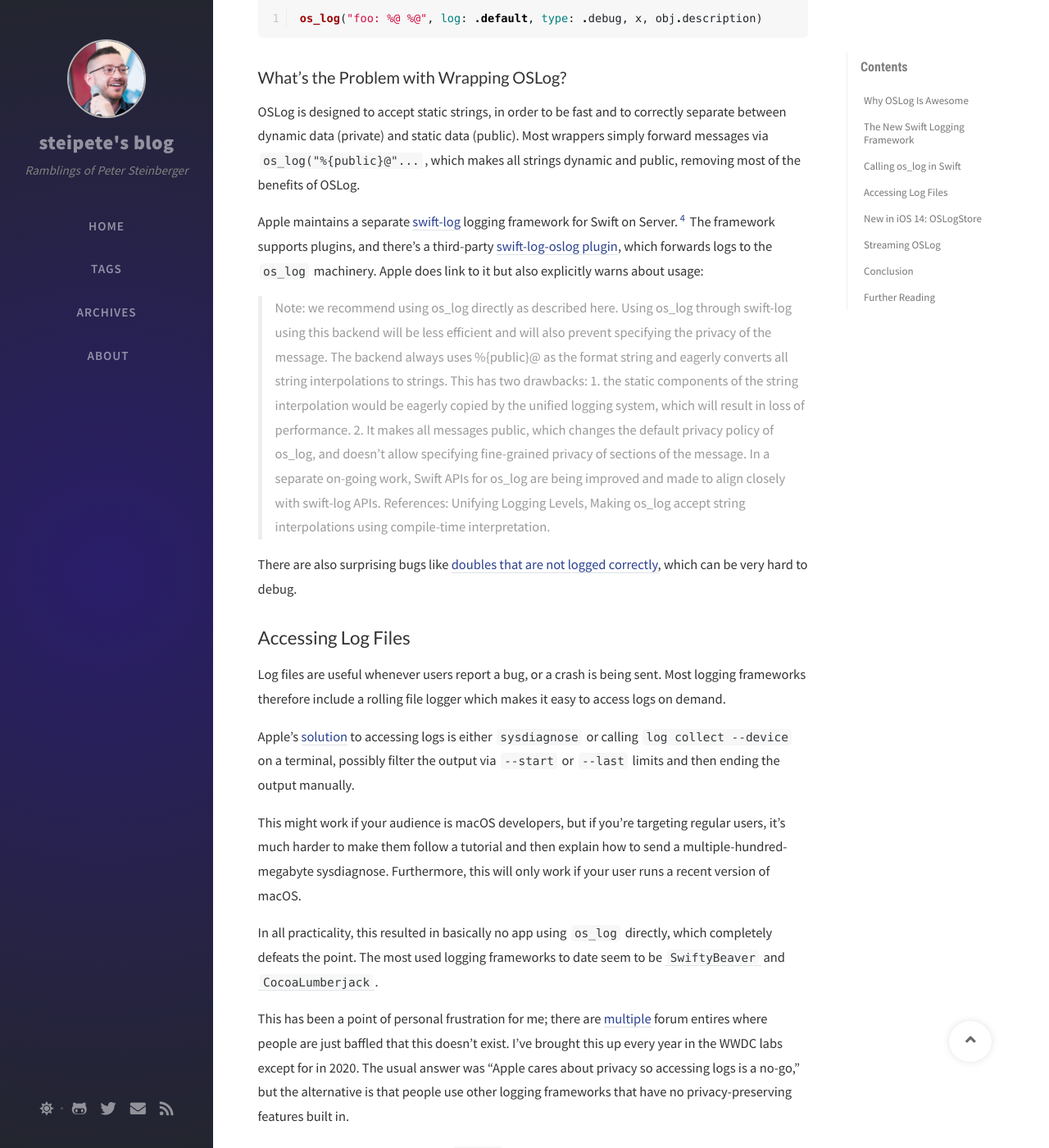
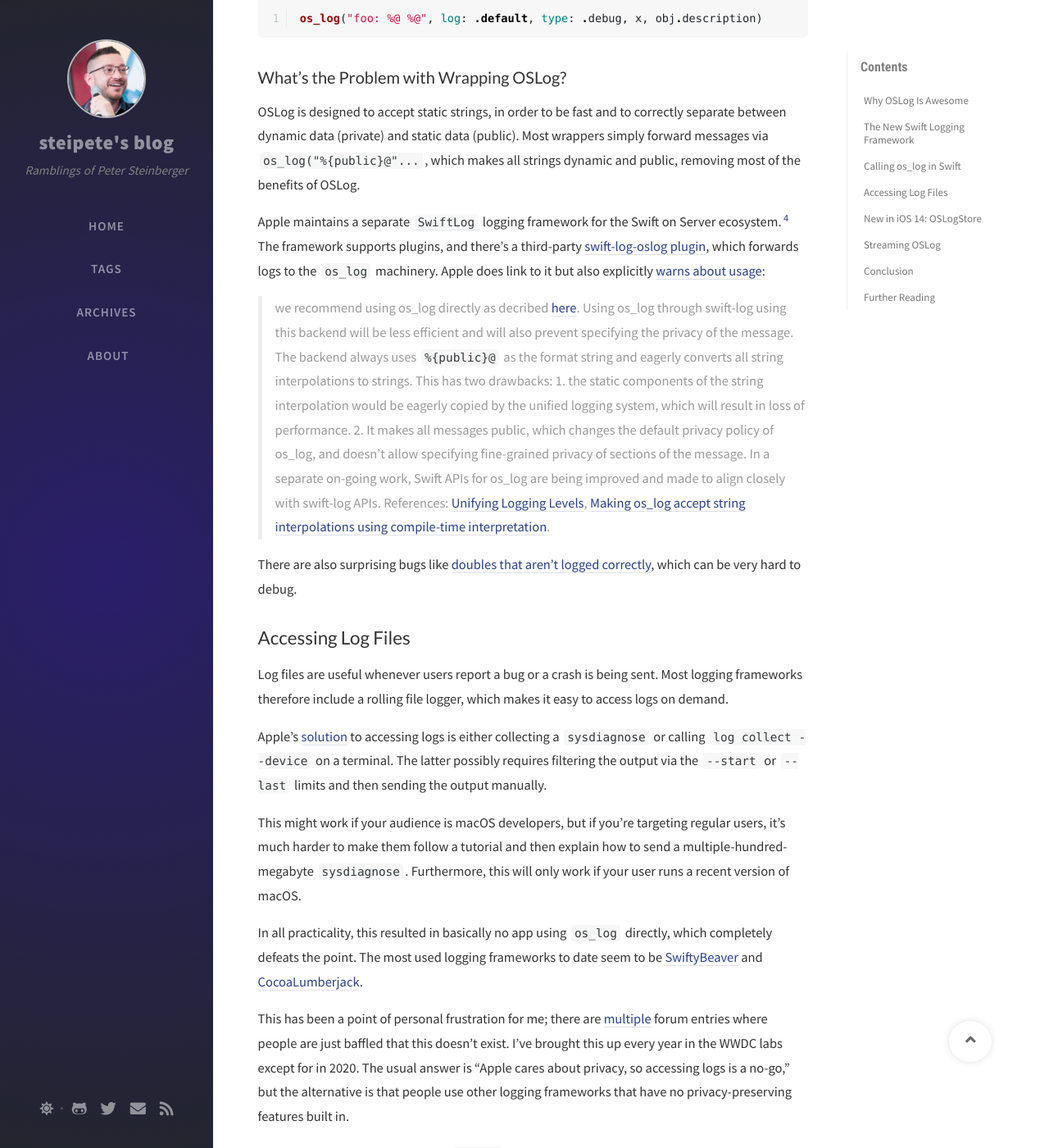
Before and after one commit to steipete/steipete.com, a Jekyll site: the page built from _posts/2020-08-22-logging-in-swift.md, in a window 1280 px wide and 1400 px high, scrolled down 1669 px. Shown: the whole window at 82% size. Built offline with Jekyll 4.4.1, drawn with Linux system fonts in a browser that asks for light colours; nearby versions of some CDN libraries; comment, search, counter and statistics services are not loaded; some of the changed text lies outside the part shown.

Commit message:
Another read

````diff
--- a/_posts/2020-08-22-logging-in-swift.md
+++ b/_posts/2020-08-22-logging-in-swift.md
@@ -17,16 +17,16 @@ With iOS 14, Apple improved the built-in logging framework and added many missin
 
 Every developer uses some form of logging, be it `NSLog` in Objective-C or `print` in Swift. These helpers are convenient, but they don’t scale — there’s no concept to classify messages.
 
-Apple [introduced os_log](https://developer.apple.com/documentation/os/os_log) with iOS 10 and macOS 10.12 in an attempt to provide a better universal logging system.[^7] It supersedes the ageing ASL (Apple System Logger) and comes with features expected from a modern logging system:
+Apple [introduced `os_log`](https://developer.apple.com/documentation/os/os_log) with iOS 10 and macOS 10.12 in an attempt to provide a better universal logging system.[^7] It supersedes the ageing Apple System Logger (ASL) and comes with features expected from a modern logging system:
 
-- **Categorization and filtering** — Log levels and grouping via subsystem and category.
+- **Categorization and Filtering** — Log levels and grouping via subsystem and category.
 - **Privacy** — Dynamic strings, collections, and arrays are replaced to preserve personally identifiable information. This can be overridden on a per-parameter basis.
 - **Usability** — The logging information collects calling information for you, and it’s integrated into the system via `Console.app` and the log command line tool. If activity tracing is used, logs are automatically correlated.
-- **Performance** — Logs are stored extremely efficiently and all system log is in once place.
+- **Performance** — Logs are stored extremely efficiently and all system logs are in one place.
 
-You might have already stumbled over the log, as you now need a third breakpoint when investigating where a log messages is coming from: Next to `NSLog` and `CFLog`, you now need a breakpoint to `_os_log_impl`.
+You might have already stumbled over the log, as you now need a third breakpoint when investigating where a log message is coming from: Next to `NSLog` and `CFLog`, you now need a breakpoint to `_os_log_impl`.
 
-[^7]: This post doesn’t address `os_signpost`, `os_trace`, and `os_activity` — all of which amazing features that fit into the logging concept and that you should be using.
+[^7]: This post doesn’t address `os_signpost`, `os_trace`, and `os_activity` — all of which are amazing features that fit into the logging concept and that you should be using.
 
 ## The New Swift Logging Framework
 
@@ -55,76 +55,76 @@ The compiler complains right away:
 
 > Cannot convert value of type 'String' to expected argument type 'StaticString'
 
-`os_log` requires the use of an Obj-C style format strings for performance and security reasons.[^4] At the same time, Apple also strongly recommends to avoid wrapping os_log. So there’s really no way around using the following syntax:
+`os_log` requires the use of Objective-C style format strings for performance and security reasons.[^4] At the same time, Apple also strongly recommends to avoid wrapping `os_log`. So there’s really no way around using the following syntax:
 
 ```swift
 os_log("foo: %@ %@", log: .default, type: .debug, x, obj.description)
 ```
 
-[^4]: It’s fairly easy to cause undefined behavior with NSLog, where Swift string interpolation and Swift format specifiers are mixed. There’s a [great example of this on Stack Overflow](https://stackoverflow.com/a/53025803/83160). `os_log` also supports a few special identifiers that aren’t part of NSString, so it’s not exactly the same.
+[^4]: It’s fairly easy to cause undefined behavior with NSLog when Swift string interpolation and Swift format specifiers are mixed. There’s a [great example of this on Stack Overflow](https://stackoverflow.com/a/53025803/83160). `os_log` also supports a few special identifiers that aren’t part of NSString, so it’s not exactly the same.
 
 ### What’s the Problem with Wrapping OSLog?
 
 OSLog is designed to accept static strings, in order to be fast and to correctly separate between dynamic data (private) and static data (public). Most wrappers simply forward messages via `os_log("%{public}@"...`, which makes all strings dynamic and public, removing most of the benefits of OSLog.
 
-Apple maintains a separate [swift-log](https://github.com/apple/swift-log) logging framework for Swift on Server.[^8] The framework supports plugins, and there’s a third-party [swift-log-oslog plugin](https://github.com/chrisaljoudi/swift-log-oslog), which forwards logs to the `os_log` machinery. Apple does link to it but also explicitly warns about usage:
+Apple maintains a separate [`SwiftLog`](https://github.com/apple/swift-log) logging framework for the Swift on Server ecosystem.[^8] The framework supports plugins, and there’s a third-party [swift-log-oslog plugin](https://github.com/chrisaljoudi/swift-log-oslog), which forwards logs to the `os_log` machinery. Apple does link to it but also explicitly [warns about usage](https://github.com/apple/swift-log#selecting-a-logging-backend-implementation-applications-only):
 
-[^8]: There are efforts underway to try to unify or at least better align the two logging frameworks. See the Swift Forum [Logging levels for Swift’s server-side logging APIs and new os_log APIs](https://forums.swift.org/t/logging-levels-for-swifts-server-side-logging-apis-and-new-os-log-apis/20365).
+[^8]: There are efforts underway to try to unify or at least better align the two logging frameworks. See [Logging levels for Swift’s server-side logging APIs and new os_log APIs](https://forums.swift.org/t/logging-levels-for-swifts-server-side-logging-apis-and-new-os-log-apis/20365) in the Swift Forums.
 
->Note: we recommend using os_log directly as described here. Using os_log through swift-log using this backend will be less efficient and will also prevent specifying the privacy of the message. The backend always uses %{public}@ as the format string and eagerly converts all string interpolations to strings. This has two drawbacks: 1. the static components of the string interpolation would be eagerly copied by the unified logging system, which will result in loss of performance. 2. It makes all messages public, which changes the default privacy policy of os_log, and doesn’t allow specifying fine-grained privacy of sections of the message. In a separate on-going work, Swift APIs for os_log are being improved and made to align closely with swift-log APIs. References: Unifying Logging Levels, Making os_log accept string interpolations using compile-time interpretation.
+>we recommend using os_log directly as decribed [here](https://developer.apple.com/documentation/os/logging). Using os_log through swift-log using this backend will be less efficient and will also prevent specifying the privacy of the message. The backend always uses `%{public}@` as the format string and eagerly converts all string interpolations to strings. This has two drawbacks: 1. the static components of the string interpolation would be eagerly copied by the unified logging system, which will result in loss of performance. 2. It makes all messages public, which changes the default privacy policy of os_log, and doesn’t allow specifying fine-grained privacy of sections of the message. In a separate on-going work, Swift APIs for os_log are being improved and made to align closely with swift-log APIs. References: [Unifying Logging Levels](https://forums.swift.org/t/custom-string-interpolation-and-compile-time-interpretation-applied-to-logging/18799), [Making os_log accept string interpolations using compile-time interpretation](https://forums.swift.org/t/logging-levels-for-swifts-server-side-logging-apis-and-new-os-log-apis/20365).
 
-There are also surprising bugs like [doubles that are not logged correctly](https://stackoverflow.com/questions/50937765/why-does-wrapping-os-log-cause-doubles-to-not-be-logged-correctly), which can be very hard to debug.
+There are also surprising bugs like [doubles that aren’t logged correctly](https://stackoverflow.com/questions/50937765/why-does-wrapping-os-log-cause-doubles-to-not-be-logged-correctly), which can be very hard to debug.
 
 ## Accessing Log Files
 
-Log files are useful whenever users report a bug, or a crash is being sent. Most logging frameworks therefore include a rolling file logger which makes it easy to access logs on demand.
+Log files are useful whenever users report a bug or a crash is being sent. Most logging frameworks therefore include a rolling file logger, which makes it easy to access logs on demand.
 
-Apple’s [solution](https://developer.apple.com/forums/thread/650843?answerId=616460022) to accessing logs is either `sysdiagnose` or calling `log collect --device` on a terminal, possibly filter the output via `--start` or `--last` limits and then ending the output manually.
+Apple’s [solution](https://developer.apple.com/forums/thread/650843?answerId=616460022) to accessing logs is either collecting a `sysdiagnose` or calling `log collect --device` on a terminal. The latter possibly requires filtering the output via the `--start` or `--last` limits and then sending the output manually.
 
-This might work if your audience is macOS developers, but if you’re targeting regular users, it’s much harder to make them follow a tutorial and then explain how to send a multiple-hundred-megabyte sysdiagnose. Furthermore, this will only work if your user runs a recent version of macOS.
+This might work if your audience is macOS developers, but if you’re targeting regular users, it’s much harder to make them follow a tutorial and then explain how to send a multiple-hundred-megabyte `sysdiagnose`. Furthermore, this will only work if your user runs a recent version of macOS.
 
-In all practicality, this resulted in basically no app using `os_log` directly, which completely defeats the point. The most used logging frameworks to date seem to be [`SwiftyBeaver`](https://github.com/SwiftyBeaver/SwiftyBeaver) and [`CocoaLumberjack`](https://github.com/CocoaLumberjack/CocoaLumberjack).
+In all practicality, this resulted in basically no app using `os_log` directly, which completely defeats the point. The most used logging frameworks to date seem to be [SwiftyBeaver](https://github.com/SwiftyBeaver/SwiftyBeaver) and [CocoaLumberjack](https://github.com/CocoaLumberjack/CocoaLumberjack).
 
-This has been a point of personal frustration for me; there are [multiple](https://developer.apple.com/forums/thread/66984) forum entires where people are just baffled that this doesn’t exist. I’ve brought this up every year in the WWDC labs except for in 2020. The usual answer was “Apple cares about privacy so accessing logs is a no-go,” but the alternative is that people use other logging frameworks that have no privacy-preserving features built in.
+This has been a point of personal frustration for me; there are [multiple](https://developer.apple.com/forums/thread/66984) forum entries where people are just baffled that this doesn’t exist. I’ve brought this up every year in the WWDC labs except for in 2020. The usual answer is “Apple cares about privacy, so accessing logs is a no-go,” but the alternative is that people use other logging frameworks that have no privacy-preserving features built in.
 
-At [PSPDFKit](https://pspdfkit.com/), we tried switching to `os_log` but hit the same issues: our customers depend on [a custom log handler](https://pspdfkit.com/guides/ios/current/features/logging/#custom-log-handler) that integrates our log messages with their infrastructure. To date, this can be done with OSLog only using SPI.
+At [PSPDFKit](https://pspdfkit.com/), we tried switching to `os_log` but hit the same issues: Our customers depend on [a custom log handler](https://pspdfkit.com/guides/ios/current/features/logging/#custom-log-handler) that integrates our log messages with their infrastructure. To date, this can be done with OSLog only using SPI.
 
 ## New in iOS 14: OSLogStore
 
-With [`OSLogStore`](https://developer.apple.com/documentation/oslog/oslogstore), Apple added API to access the log archive programmatically. It allows accessing `OSLogEntryLog`, which contains all the log information you possibly ever need.
+With [`OSLogStore`](https://developer.apple.com/documentation/oslog/oslogstore), Apple added API to access the log archive programmatically. It allows accessing `OSLogEntryLog`, which contains all the log information you’ll possibly ever need.
 
 The new store access is available for all platform versions of 2020. It’s the missing piece in the `os_log` story that finally will get us the best of both worlds. Let’s look at how this works:
 
 ```swift
 func getLogEntries() throws -> [OSLogEntryLog] {
-    // Open the log store
+    // Open the log store.
     let logStore = try OSLogStore(scope: .currentProcessIdentifier)
 
-    // Get all logs from the last hour
+    // Get all the logs from the last hour.
     let oneHourAgo = logStore.position(date: Date().addingTimeInterval(-3600))
 
     // Fetch log objects.
     let allEntries = try logStore.getEntries(at: oneHourAgo)
 
-    // Filter log to be relevant for our specific subsystem
-    // and remove other elements (signposts etc)
+    // Filter the log to be relevant for our specific subsystem
+    // and remove other elements (signposts, etc).
     return allEntries
         .compactMap { $0 as? OSLogEntryLog }
         .filter { $0.subsystem == subsystem }
 }
 ```
 
-The code is fairly straightforward, however, the above version has various issues. It works on macOS but doesn’t work on iOS.
+The code is fairly straightforward; however, the above version has various issues. It works on macOS but doesn’t work on iOS.
 
 ### Swift Overlay Issues
 
-Apple forgot to add the Swift overlay shims on iOS, so we need to use some tricks to access the Obj-C enumerator ([FB8518476](https://openradar.appspot.com/FB8518476)).
+Apple forgot to add the Swift overlay shims on iOS, so we need to use some tricks to access the Objective-C enumerator ([FB8518476](https://openradar.appspot.com/FB8518476)):
 
 ```swift
 #if os(macOS)
     let allEntries = try logStore.getEntries(at: oneHourAgo)
 #else
-    // FB8518476: The Swift shims for for the entries enumerator are missing.
+    // FB8518476: The Swift shims for the entries enumerator are missing.
     let allEntries = try Array(logStore.__entriesEnumerator(position: oneHourAgo, predicate: nil))
 #endif
 ```
@@ -133,7 +133,7 @@ Since the non-sugared version also works on macOS, it’s not necessary to do an
 
 ### Predicate Issues
 
-The next issue is that the entries enumerator has a built-in way of filtering via the predicate. However, this doesn’t seem to work ([FB8518539](https://openradar.appspot.com/FB8518539)).
+The next issue is that the entries enumerator has a built-in way of filtering via the predicate. However, this doesn’t seem to work ([FB8518539](https://openradar.appspot.com/FB8518539)):
 
 ```swift
 // TODO: How to format the predicate? See "PREDICATE-BASED FILTERING" in `man log`.
@@ -153,7 +153,7 @@ Error Domain=OSLogErrorDomain Code=9 "Client lacks entitlement to perform operat
 UserInfo={NSLocalizedDescription=Client lacks entitlement to perform operation, _OSLogErrorInternalCode=14}
 ```
 
-It is not documented why this wouldn’t work nor what entitlement is required. There’s [anecdotical](https://twitter.com/bjtitus/status/1276211162506424323) [evidence](https://twitter.com/justkwin/status/1276271590360199172) on Twitter that Apple’s intent is to allow this on iOS, however, we’re slowly nearing the end of Apple’s beta cycle and there hasn’t been an official announcement or a fix.
+Why this wouldn’t work isn’t documented, and neither is what entitlement is required. There’s [anecdotal](https://twitter.com/bjtitus/status/1276211162506424323) [evidence](https://twitter.com/justkwin/status/1276271590360199172) on Twitter that Apple’s intent is to allow this on iOS, however, we’re slowly nearing the end of Apple’s beta cycle and there hasn’t been an official announcement or a fix.
 
 If you feel strongly about this, please also report a radar and engage in the [discussion](https://developer.apple.com/forums/thread/658229) on Apple’s Developer Forum.
 
@@ -172,17 +172,17 @@ The admin one is required for accessing the log store. If we attach to both our
 
 {% twitter https://twitter.com/khaost/status/1297647313804857345 %}
 
-Full credit goes to [Khaos Tian](https://twitter.com/khaost), who took the time to figure out the details. Attaching lldb to logd requires [SIP to be disabled](https://www.imore.com/how-turn-system-integrity-protection-macos), since logd is hardened and doesn’t include the `get-task-allow` debug entitlement.
+Full credit goes to [Khaos Tian](https://twitter.com/khaost), who took the time to figure out the details. Attaching LLDB to logd requires [SIP to be disabled](https://www.imore.com/how-turn-system-integrity-protection-macos), since logd is hardened and doesn’t include the `get-task-allow` debug entitlement.
 
 ## Streaming OSLog
 
 It’s often desirable to stream log messages as they come in. This is a feature of many popular analytics and logging frameworks. Of course, OSLog also needs this feature.
 
-LLDB is doing exactly that; it listens to OSLog messages and prints the streams as they are created. Thankfully, LLDB is open source, so we can look at [DarwinLogCollector.cpp](https://github.com/llvm-mirror/lldb/blob/master/tools/debugserver/source/MacOSX/DarwinLog/DarwinLogCollector.cpp) which does exactly that.[^1]
+LLDB is doing exactly that; it listens to OSLog messages and prints the streams as they’re created. Thankfully, LLDB is open source, so we can look at [`DarwinLogCollector.cpp`](https://github.com/llvm-mirror/lldb/blob/master/tools/debugserver/source/MacOSX/DarwinLog/DarwinLogCollector.cpp), which implements this feature.[^1]
 
 [^1]: A more convenient implementation is in [FLEX](https://github.com/Flipboard/FLEX/blob/master/Classes/GlobalStateExplorers/SystemLog/FLEXOSLogController.m).
 
-The SPI[^2] we need is in [ActivityStreamSPI.h](https://github.com/apple/llvm-project/blob/apple/master/lldb/tools/debugserver/source/MacOSX/DarwinLog/ActivityStreamSPI.h) which is part of LLDB. (It contains various structs which cannot be redefined in Swift; this file needs to be plain C.) The main functions that are important to us are:
+The SPI[^2] we need is in [`ActivityStreamSPI.h`](https://github.com/apple/llvm-project/blob/apple/master/lldb/tools/debugserver/source/MacOSX/DarwinLog/ActivityStreamSPI.h), which is part of LLDB. (It contains various structs which cannot be redefined in Swift; this file needs to be plain C.) The main functions that are important to us are:
 
 [^2]: System Programming Interface. This is a private API that’s used within Apple’s frameworks. As such, it’s extremely rare that SPI is changed, unlike completely internal private APIs.
 
@@ -208,7 +208,7 @@ Given these functions, we can write a Swift[^3] class that accesses the streamin
 
 The [complete sample project is on GitHub](https://github.com/steipete/OSLogTest).
 
-[^3]: There’s currently no way to correctly define C structs in Swift, so importing the `ActivityStreamSPI.h` C file is a requirement. This is a shame, as it makes releasing that as SwiftPM module nearly impossible. We could rewrite everything in Objective-C to make it work or hope that mixed-mode projects will be supported eventually.
+[^3]: There’s currently no way to correctly define C structs in Swift, so importing the `ActivityStreamSPI.h` C file is a requirement. This is a shame, as it makes releasing the sample code above as a SwiftPM module nearly impossible. We can either rewrite everything in Objective-C to make it work or hope that mixed-mode projects will be supported eventually.
 
 ## Conclusion
 
@@ -222,5 +222,5 @@ Did I miss something? [Hit me up on Twitter](https://twitter.com/steipete) or [o
 - [Explore logging in Swift, WWDC 2020](https://developer.apple.com/videos/play/wwdc2020/10168/)
 - [Generating Log Messages from Your Code](https://developer.apple.com/documentation/os/logging/generating_log_messages_from_your_code)
 - [Meet the new Logger API](https://wwdcbysundell.com/2020/meet-the-new-logger-api/)
-- [Making `os_log` public on macOS Catalina](https://saagarjha.com/blog/2019/09/29/making-os-log-public-on-macos-catalina/)
+- [Making `os_log` Public on macOS Catalina](https://saagarjha.com/blog/2019/09/29/making-os-log-public-on-macos-catalina/)
 - [Unredacting \<private> os_log() messages on iOS](https://github.com/EthanArbuckle/unredact-private-os_logs)
````
Also changed, not shown: other parts of _posts/2020-08-22-logging-in-swift.md (+5 -5 lines).
